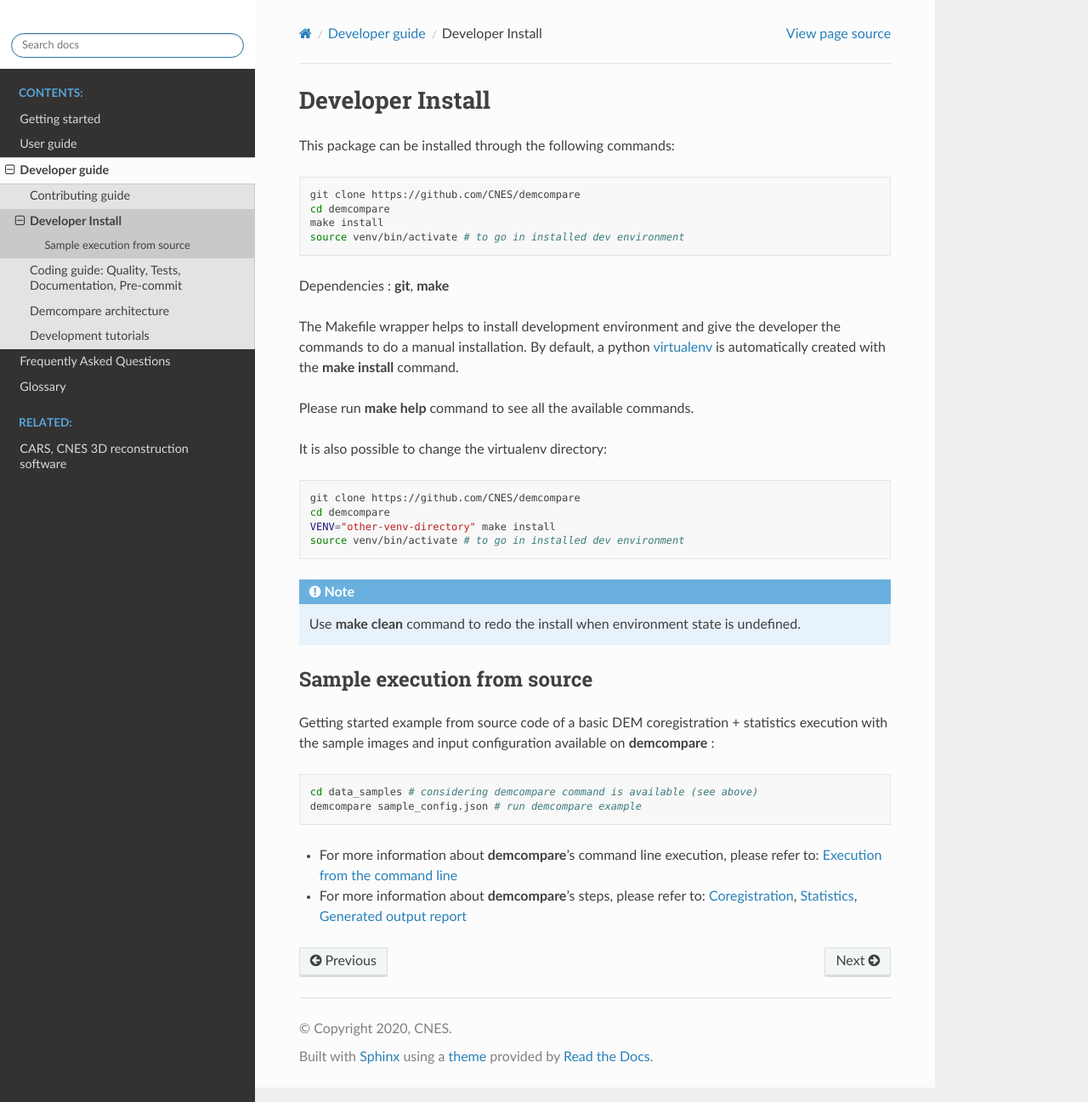
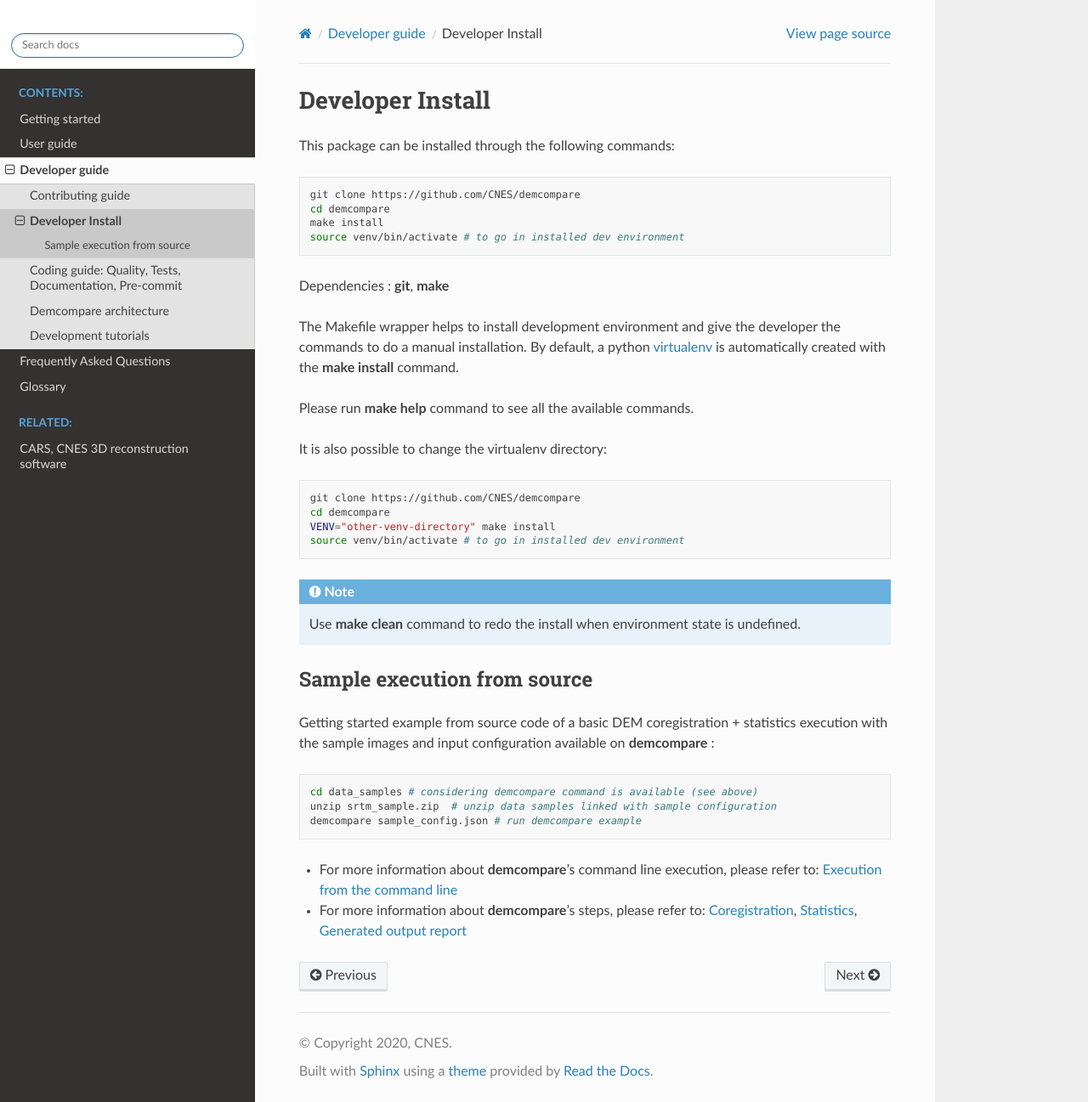
Before and after one commit to CNES/demcompare, a Sphinx documentation site: the page built from docs/source/developer_guide/dev_install_env.rst, in a window 1280 px wide and 1297 px high. Shown: the whole window at 85% size. Built offline with Sphinx 7.4.7 and the Read the Docs theme 2.0.0, drawn with Linux system fonts in a browser that asks for light colours; formulas are drawn with MathJax 3; pages that are not in the unit, such as notebooks, are missing from menus.

```diff
--- a/docs/source/developer_guide/dev_install_env.rst
+++ b/docs/source/developer_guide/dev_install_env.rst
@@ -40,6 +40,7 @@
 .. code-block:: bash
 
     cd data_samples # considering demcompare command is available (see above)
+    unzip srtm_sample.zip  # unzip data samples linked with sample configuration
     demcompare sample_config.json # run demcompare example
 
 - For more information about **demcompare**'s command line execution, please refer to: :ref:`command_line_execution`
```
Also changed, not shown: 2 other files.
